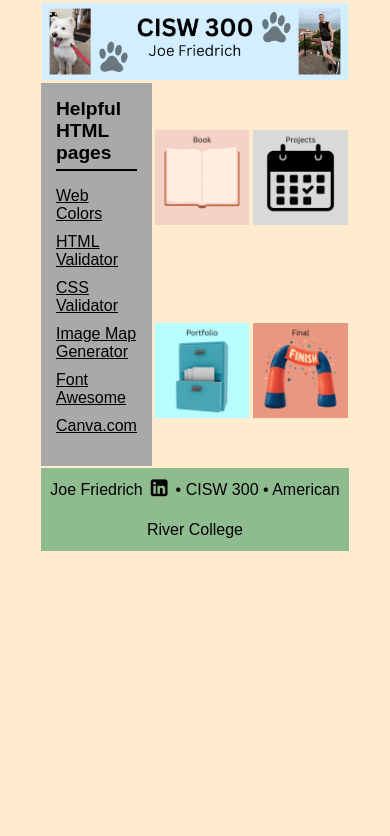
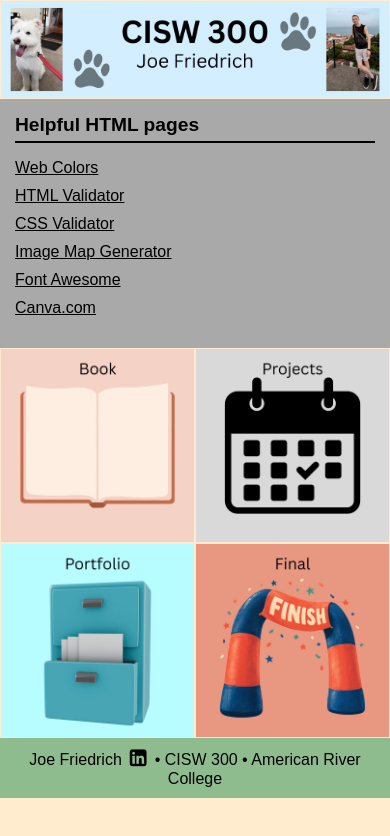
Before and after one commit to w2198545/cisw300website, a plain HTML site: page index.html in a window 390 px wide. Drawn offline with Linux system fonts and the light colour scheme.

Commit message:
Add files via upload

```diff
--- a/css/index.css
+++ b/css/index.css
@@ -60,8 +60,7 @@ img {
 }
 
 .footer {
-	height: 40px;
-	line-height: 40px;
+	padding: 10px;
 	background-color: darkseagreen;
 	text-align: center;
 }
@@ -74,3 +73,28 @@ img {
 .footer a:hover {
 	opacity: 0.5;
 }
+
+@media (max-width: 700px) {
+	table,
+	tbody {
+		display: block;
+	}
+
+	table {
+		width: 100%;
+	}
+
+	tr {
+		display: flex;
+		flex-wrap: wrap;
+	}
+
+	td {
+		flex: 1 1 100%;
+		box-sizing: border-box;
+	}
+
+	.cell {
+		flex: 1 1 40%;
+	}
+}
```
